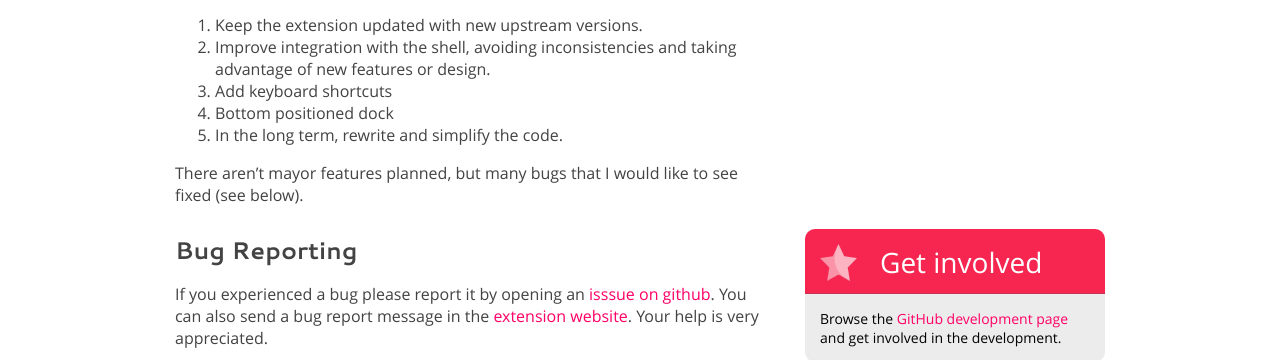
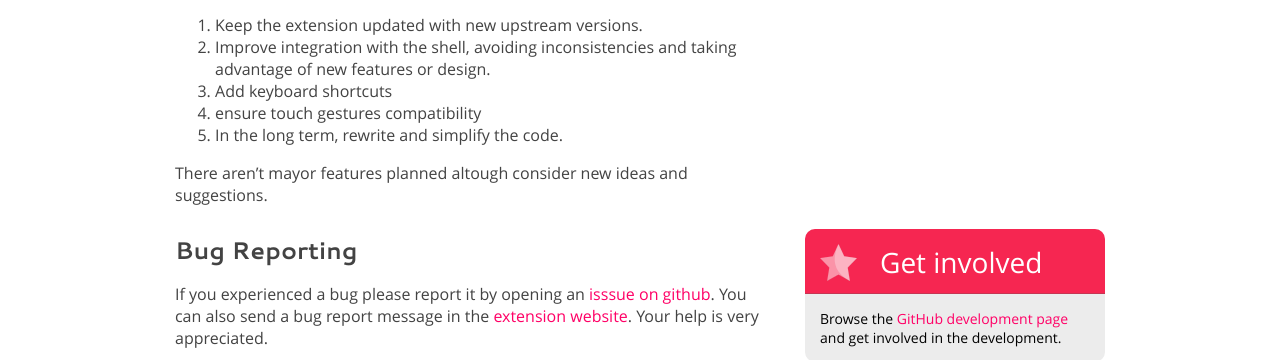
Before and after one commit to micheleg/dash-to-dock, a Jekyll site: the page built from development.md, in a window 1280 px wide. Shown: the part 609-969 px from the top of the page. Built offline with Jekyll 4.4.1, drawn with Linux system fonts in a browser that asks for light colours; Markdown is read by kramdown in place of the engine named in the settings.

Commit message:
Update roadmap

```diff
--- a/development.md
+++ b/development.md
@@ -25,10 +25,10 @@ Here are the [Installation instructions](./download.html#installfromsource).
 1. Keep the extension updated with new upstream versions.
 2. Improve integration with the shell, avoiding inconsistencies and taking advantage of new features or design.
 3. Add keyboard shortcuts
-4. Bottom positioned dock
+4. ensure touch gestures compatibility
 5. In the long term, rewrite and simplify the code.
 
-There aren't mayor features planned, but many bugs that I would like to see fixed (see below).
+There aren't mayor features planned altough consider new ideas and suggestions.
 
 <a name="bugreporting"></a>
 ### Bug Reporting
```
